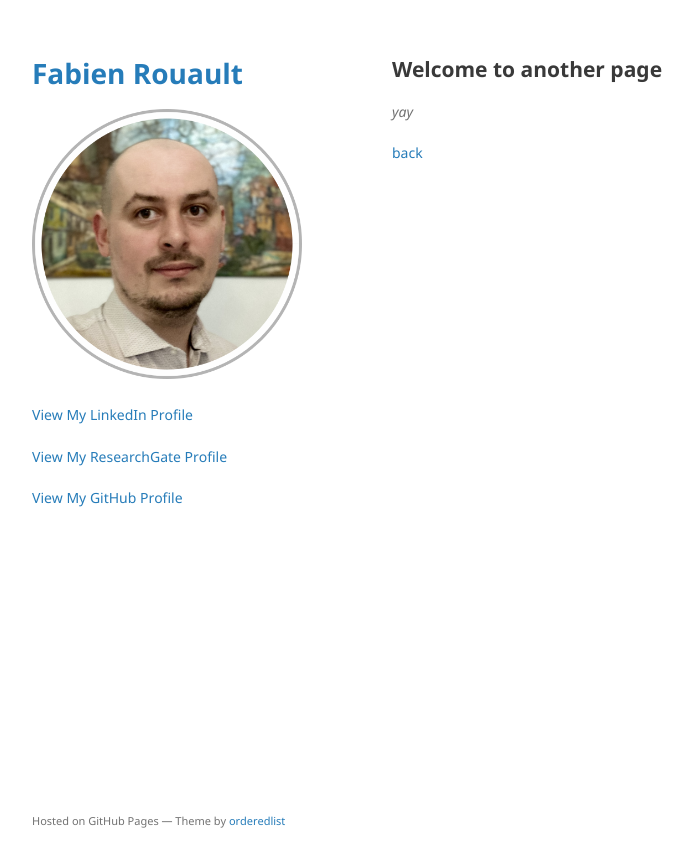
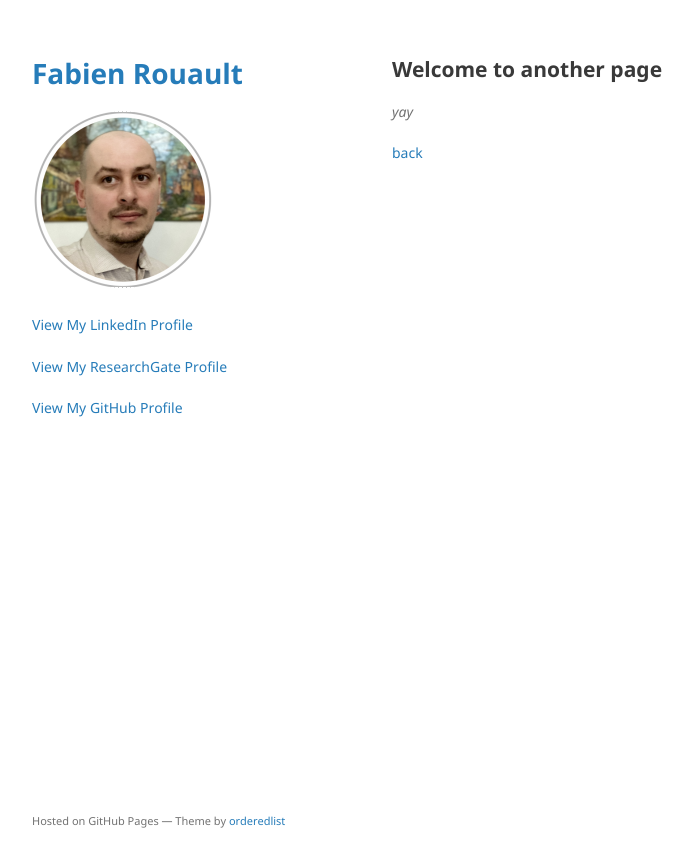
Before and after one commit to fabienrouault/fabienrouault.github.io, a Jekyll site: the page built from another-page.md, in a window 1280 px wide. Shown: the top 867 px of the page, without its empty margins (178-871 px from the left). Built offline with Jekyll 4.4.1, drawn with Linux system fonts in a browser that asks for light colours; our own code applies the rules of GitHub Pages for plain Markdown files.

Commit message:
Update _config.yml

```diff
--- a/_config.yml
+++ b/_config.yml
@@ -1,5 +1,5 @@
 title: Fabien Rouault
-logo: /assets/img/Photo_profil.png
+logo: /assets/img/Photo_profil_180px.png
 description: <p align="left">
   <a href="https://fr.linkedin.com/in/fabien-rouault-b9430725/">View My LinkedIn Profile</a> <br> <br>
   <a href="https://www.researchgate.net/profile/Fabien-Rouault-2">View My ResearchGate Profile</a> <br>
```
